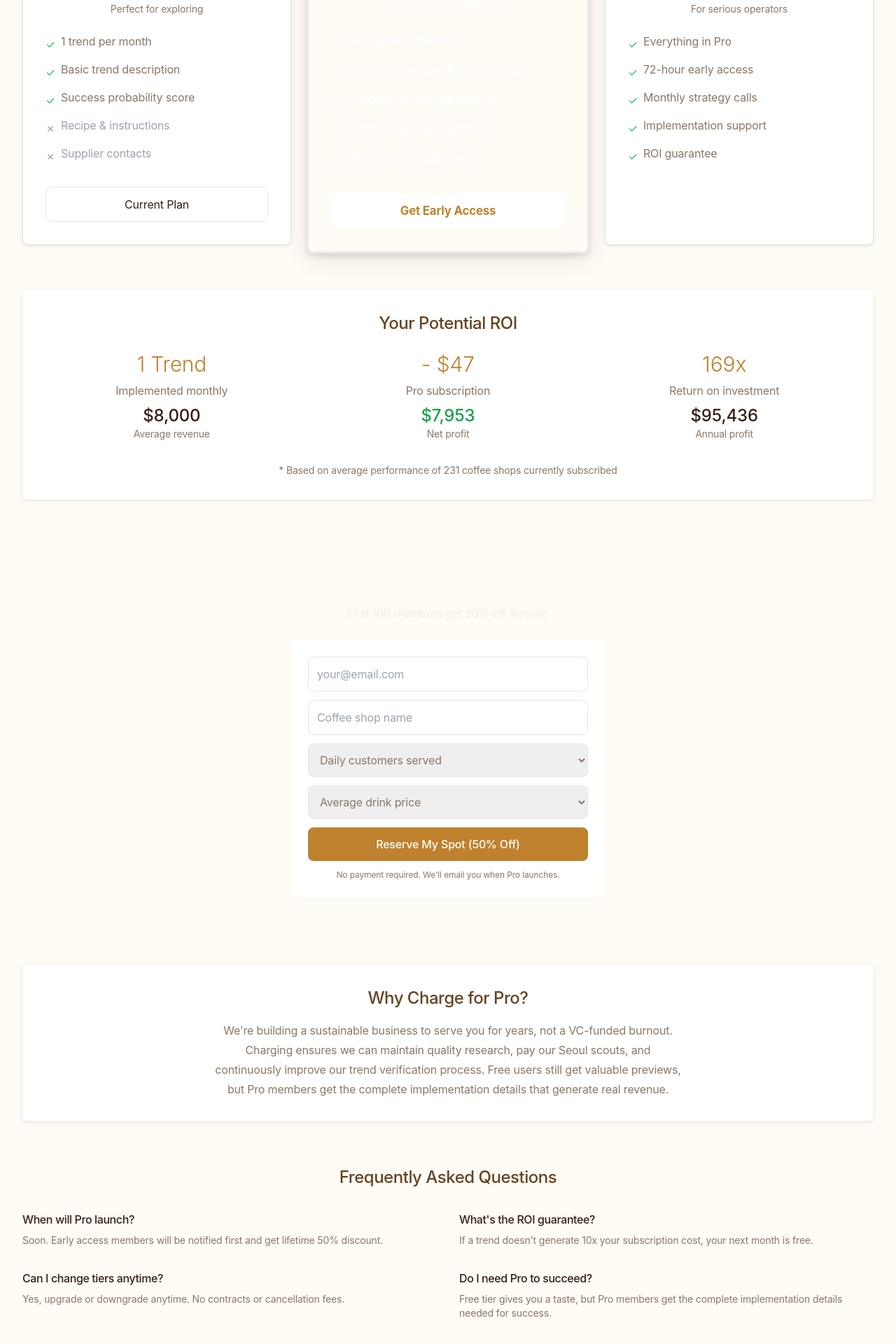
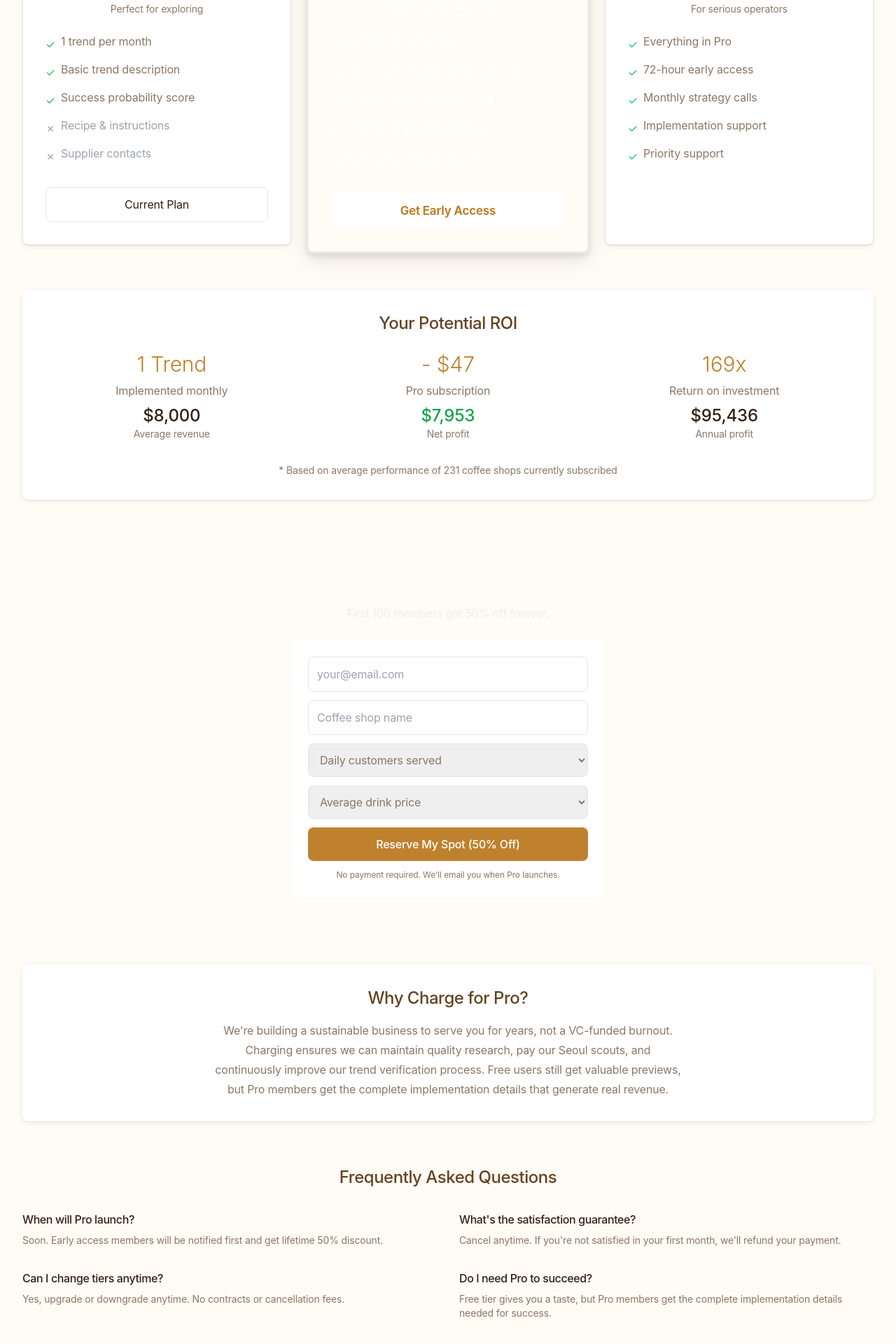
Before and after one commit to Barac9492/seongsucoffee-1, a Next.js app: page /pricing in a window 1280 px wide. Shown: the part 606-2526 px from the top of the page at 70% size. Built offline with nearby package versions, Linux system fonts and the light colour scheme.

Commit message:
Fix unrealistic ROI guarantee FAQ
- Change 'ROI guarantee' to 'satisfaction guarantee'
- Replace '10x subscription cost' with realistic 30-day refund
- Update Shop tier from 'ROI guarantee' to 'Priority support'
- More credible and legally defensible guarantee

```diff
--- a/app/pricing/page.tsx
+++ b/app/pricing/page.tsx
@@ -153,7 +153,7 @@ export default function PricingPage() {
                 </li>
                 <li className="flex items-start">
                   <span className="text-green-500 mr-2 mt-1">✓</span>
-                  <span className="text-coffee-earth">ROI guarantee</span>
+                  <span className="text-coffee-earth">Priority support</span>
                 </li>
               </ul>
 
@@ -287,9 +287,9 @@ export default function PricingPage() {
                 </p>
               </div>
               <div>
-                <h3 className="font-medium text-coffee-primary mb-2">What&apos;s the ROI guarantee?</h3>
+                <h3 className="font-medium text-coffee-primary mb-2">What&apos;s the satisfaction guarantee?</h3>
                 <p className="text-coffee-earth text-sm">
-                  If a trend doesn&apos;t generate 10x your subscription cost, your next month is free.
+                  Cancel anytime. If you&apos;re not satisfied in your first month, we&apos;ll refund your payment.
                 </p>
               </div>
               <div>
```
